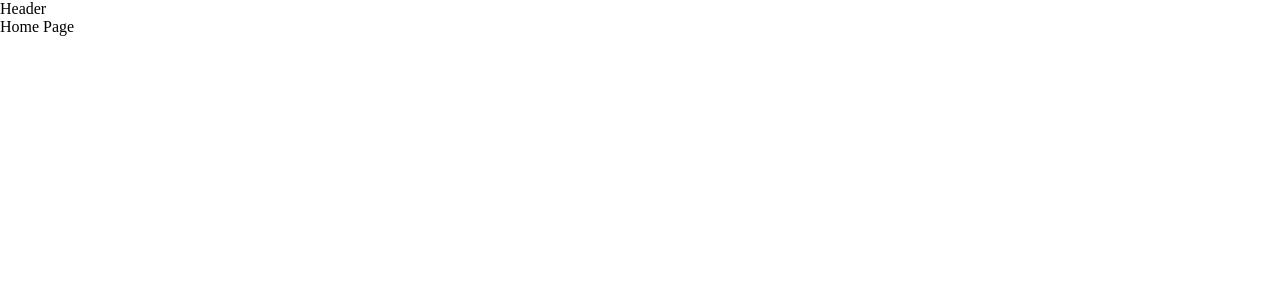
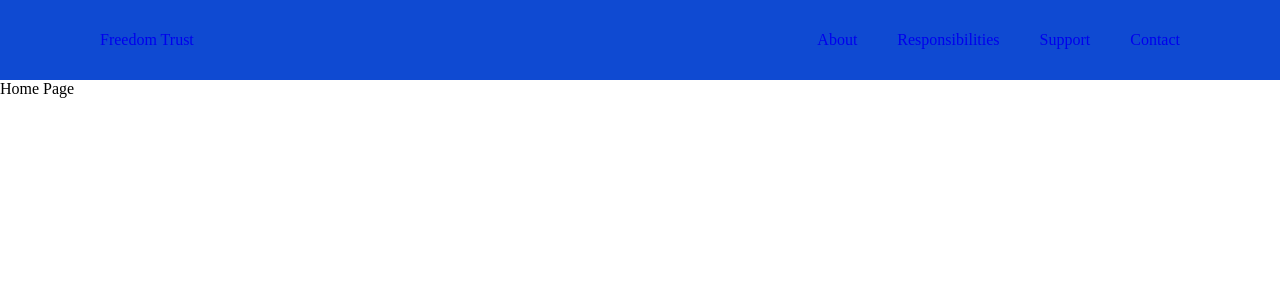
Before and after one commit to yanzhabko/freedom-trust, a Next.js app: page / in a window 1280 px wide. Shown: the top 300 px of the page. Built offline with nearby package versions, Linux system fonts and the light colour scheme.

Commit message:
add header component

```diff
--- a/app/layout.tsx
+++ b/app/layout.tsx
@@ -1,4 +1,4 @@
-import "../style/main.scss";
+import "@/style/main.scss";
 import type { Metadata } from "next";
 import HeaderComponent from "@/components/HeaderComponent";
 
@@ -14,8 +14,10 @@ export default function RootLayout({
 }) {
   return (
     <html lang="en">
-      <HeaderComponent />
-      <body>{children}</body>
+      <body>
+        <HeaderComponent />
+        {children}
+      </body>
     </html>
   );
 }
--- a/app/page.tsx
+++ b/app/page.tsx
@@ -1,7 +1,5 @@
-import Image from 'next/image'
-
 export default function Home() {
   return (
-    <main>Home Page</main>
+    <div>Home Page</div>
   )
 }
--- a/components/HeaderComponent.module.scss
+++ b/components/HeaderComponent.module.scss
@@ -1,2 +1,26 @@
 @import "@/style/mixin";
 @import "@/style/container";
+
+.placeholder {
+  width: 100%;
+  background-color: #0f4ad2;
+  height: 80px;
+}
+
+.navigation {
+	padding: 31px 0;
+  display: flex;
+	justify-content: space-between;
+	align-items: center;
+
+	&__logo {
+
+	}
+
+
+  &__list {
+    display: flex;
+		align-items: center;
+		gap: 40px	;
+  }
+}
--- a/components/HeaderComponent.tsx
+++ b/components/HeaderComponent.tsx
@@ -1,10 +1,35 @@
-import React from 'react'
-import style from "./HeaderComponent.module.scss"
+"use client";
+import React from "react";
+import style from "./HeaderComponent.module.scss";
+import Link from "next/link";
+
+const navigationLink = [
+  { title: "About", link: "/about" },
+  { title: "Responsibilities", link: "/responsibilities" },
+  { title: "Support", link: "/support" },
+  { title: "Contact", link: "/contact" },
+];
 
 const HeaderComponent = () => {
-	return (
-		<header>Header</header>
-	)
-}
+  return (
+    <header className={style.placeholder}>
+      <div className={style.container}>
+        <nav className={style.navigation}>
+          <Link href="/" className={style.navigation__logo}>Freedom Trust</Link>
 
-export default HeaderComponent
+          <ul className={style.navigation__list}>
+            {navigationLink.map((item, index) => (
+              <li className={style.navigation__item} key={index}>
+                <Link href={item.link} className={style.navigation__link}>
+                  {item.title}
+                </Link>
+              </li>
+            ))}
+          </ul>
+        </nav>
+      </div>
+    </header>
+  );
+};
+
+export default HeaderComponent;
```
